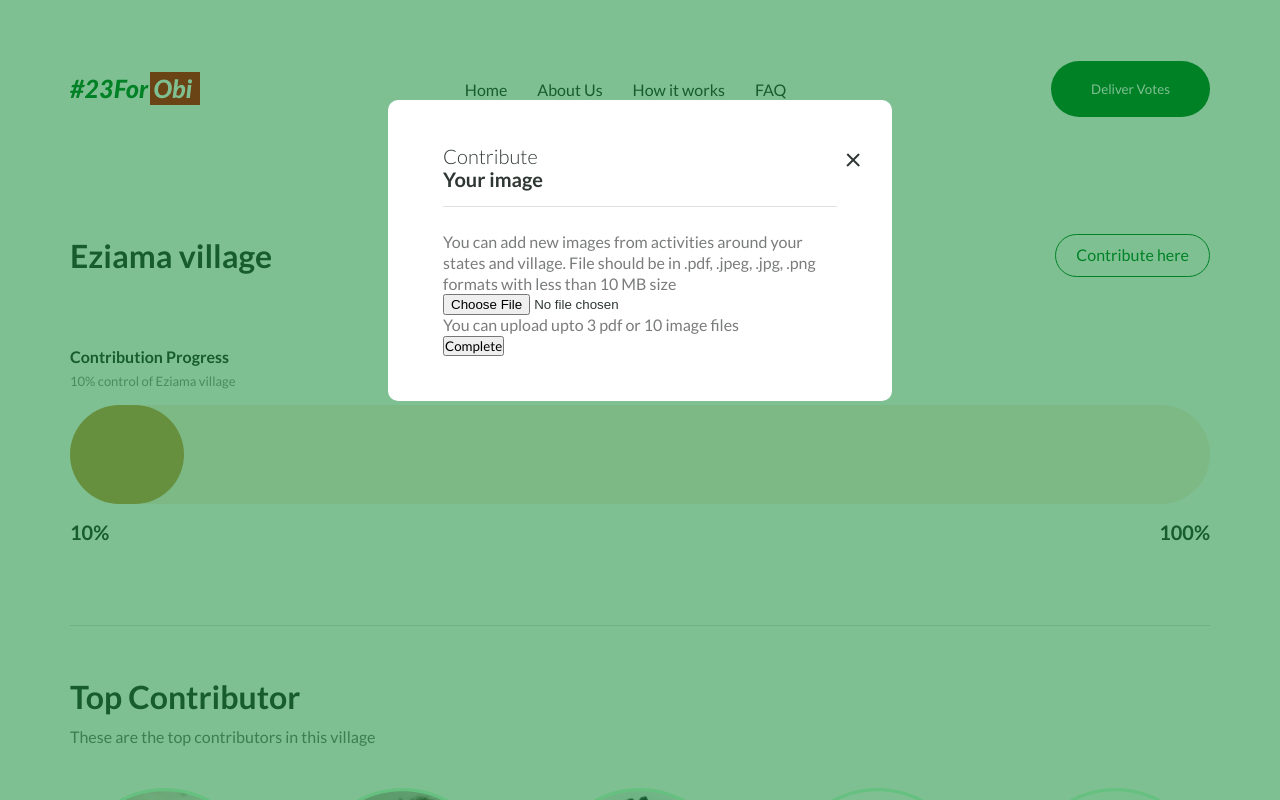
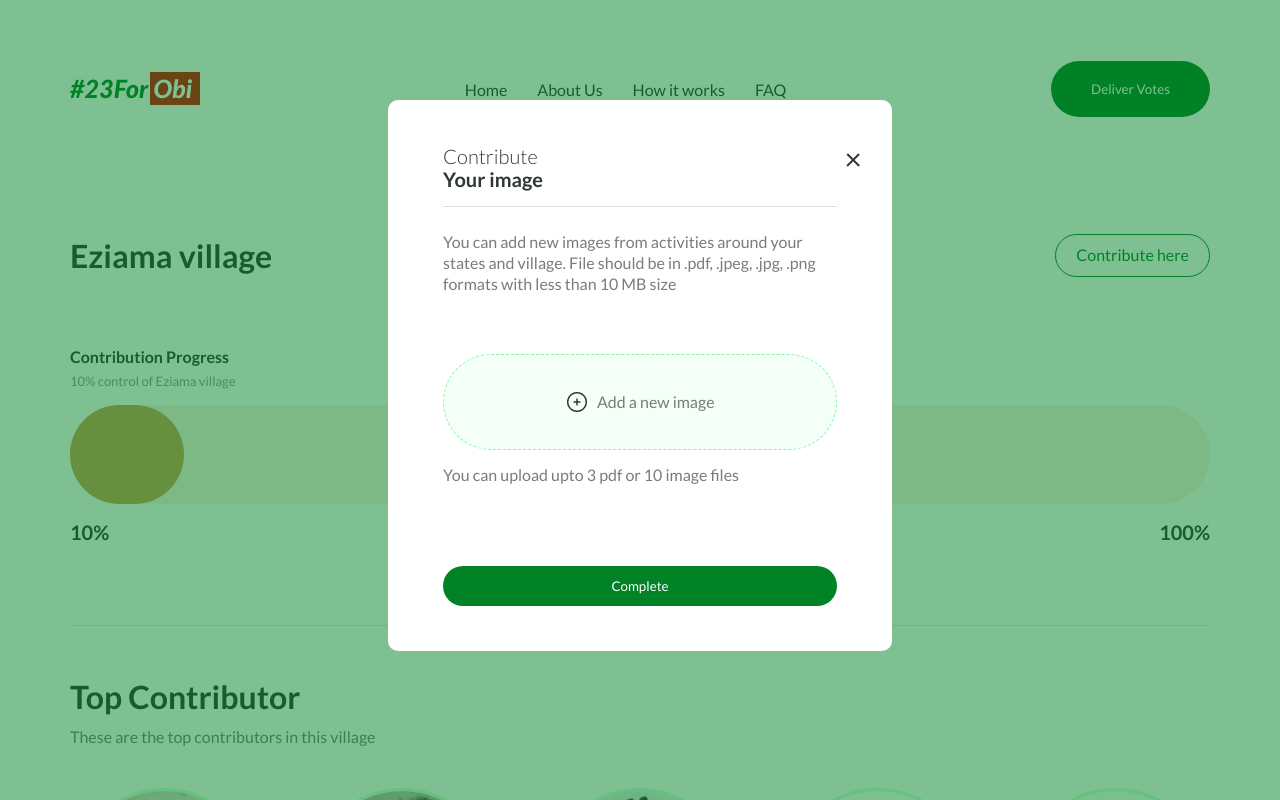
Before and after one commit to odizee/234obi, a Next.js app: page /1/1 in a window 1280 px wide. Both pictures are taken after a click on the button "Contribute here". Shown: the top 800 px of the page. Built offline with nearby package versions, Linux system fonts and the light colour scheme.

Commit message:
add image modal

```diff
--- a/components/Village/Index.js
+++ b/components/Village/Index.js
@@ -5,6 +5,7 @@ import Image from 'next/image';
 import check from '../../assets/check.png';
 import Modal from '../Modal/Index';
 import { useState } from 'react';
+import { FaTimes } from 'react-icons/fa';
 
 /* Images Import */
 import village_img_1 from '../../assets/village_img_1.png';
@@ -12,6 +13,7 @@ import village_img_2 from '../../assets/village_img_2.png';
 import village_img_3 from '../../assets/village_img_3.png';
 import village_img_4 from '../../assets/village_img_4.png';
 import village_img_5 from '../../assets/village_img_5.png';
+import add_img from '../../assets/add_img.png';
 
 import google from '../../assets/google.png';
 import facebook from '../../assets/facebook.png';
@@ -20,6 +22,17 @@ import apple from '../../assets/google.png';
 
 const Village = () => {
   const [showModal, setShowModal] = useState(false);
+  const [selectedImages, setSelectedImages] = useState([]);
+  const onSelectFile = (event) => {
+    const selectedFiles = event.target.files;
+    const selectedFilesArray = Array.from(selectedFiles);
+
+    const imageArray = selectedFilesArray.map((file) => {
+      return URL.createObjectURL(file);
+    });
+
+    setSelectedImages((previousImages) => previousImages.concat(imageArray));
+  };
   return (
     <div className={styles.state}>
       <div className="container">
@@ -49,9 +62,49 @@ const Village = () => {
                     </p>
                     <div className={styles.file_input}>
                       <form>
-                        <input type="file" name="" id="" />
-                        <p>You can upload upto 3 pdf or 10 image files</p>
-                        <button>Complete</button>
+                        <div className={styles.images_prev_container}>
+                          {selectedImages &&
+                            selectedImages.map((image, index) => {
+                              return (
+                                <div
+                                  key={image}
+                                  className={styles.image_preview}
+                                >
+                                  <Image src={image} width={100} height={100} />
+                                  <button
+                                    onClick={() =>
+                                      setSelectedImages(
+                                        selectedImages.filter(
+                                          (e) => e !== image
+                                        )
+                                      )
+                                    }
+                                    className={styles.cancel}
+                                  >
+                                    <FaTimes />
+                                  </button>
+                                </div>
+                              );
+                            })}
+                        </div>
+                        <div className={styles.upload}>
+                          <button type="button" className={styles.btn_upload}>
+                            <Image src={add_img} />
+                            <p>Add a new image</p>
+                            <input
+                              type="file"
+                              name=""
+                              id=""
+                              onChange={onSelectFile}
+                              multiple
+                              accept="image/png, image/jpeg, image/webp"
+                            />
+                          </button>
+                        </div>
+                        <p className={styles.input_text}>
+                          You can upload upto 3 pdf or 10 image files
+                        </p>
+                        <button className={styles.btn_submit}>Complete</button>
                       </form>
                     </div>
                   </div>
--- a/components/Village/Styles.module.scss
+++ b/components/Village/Styles.module.scss
@@ -212,5 +212,86 @@
                 color: var(--text-color-1);
             }
         }
+
+        //////// CONTRIBUTE IMAGE STYLE /////////////
+                .file_input {
+
+                    form {
+
+                        margin-top: 3rem;
+                        .input_text {
+                            padding-bottom: 8rem;
+                            padding-top: 1.5rem;
+                        }
+
+                        .btn_upload {
+                            position: relative;
+                            display: flex;
+                            column-gap: .75rem;
+                            align-items: center;
+                            justify-content: center;
+                            padding: 3.5rem 0;
+                            overflow: hidden;
+
+                            background: #F3FFF7;
+                            border: 1px dashed #81F9A4;
+                            border-radius: 72px;
+                            width: 100%;
+
+                            input[type="file"] {
+                                cursor: pointer;
+                                position: absolute;
+                                transform: scale(3);
+                                opacity: 0;
+                            }
+
+                        }
+
+
+                        .btn_submit {
+                            background: #018226;
+                            border-radius: 48px;
+                            outline: none;
+                            border: none;
+                            width: 100%;
+                            padding: 1.2rem 0;
+                            color: var(--tertiary-color);
+                        }
+                    }
+
+                    .images_prev_container {
+                        display: flex;
+                        column-gap: 1rem;
+                        flex-wrap: wrap;
+                        margin-bottom: 3rem;
+
+                        span {
+                            width: 12rem !important;
+                            height: 13rem !important;
+
+                            img {
+                                border-radius: 15px;
+
+                            }
+                        }
+
+                        .image_preview {
+                            position: relative;
+
+                            .cancel {
+                                position: absolute;
+                                top: 2rem;
+                                right: 1rem;
+                                z-index: 1000;
+                                font-size: 2rem;
+                                color: #fff;
+                                background: none;
+                                border: none;
+                                font-weight: 300;
+                            }
+                        }
+
+                    }
+                }
     }
 }
```
Also changed, not shown: assets/add_img.png (added).
